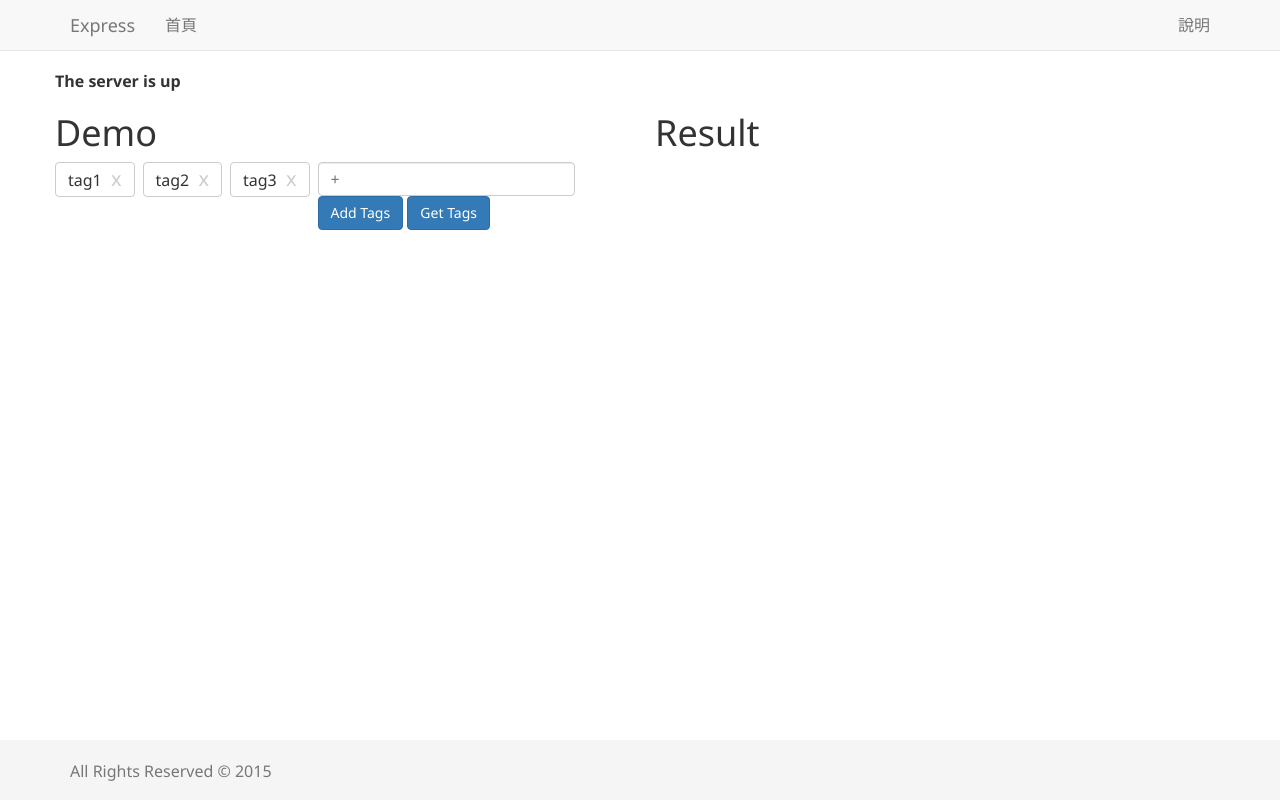
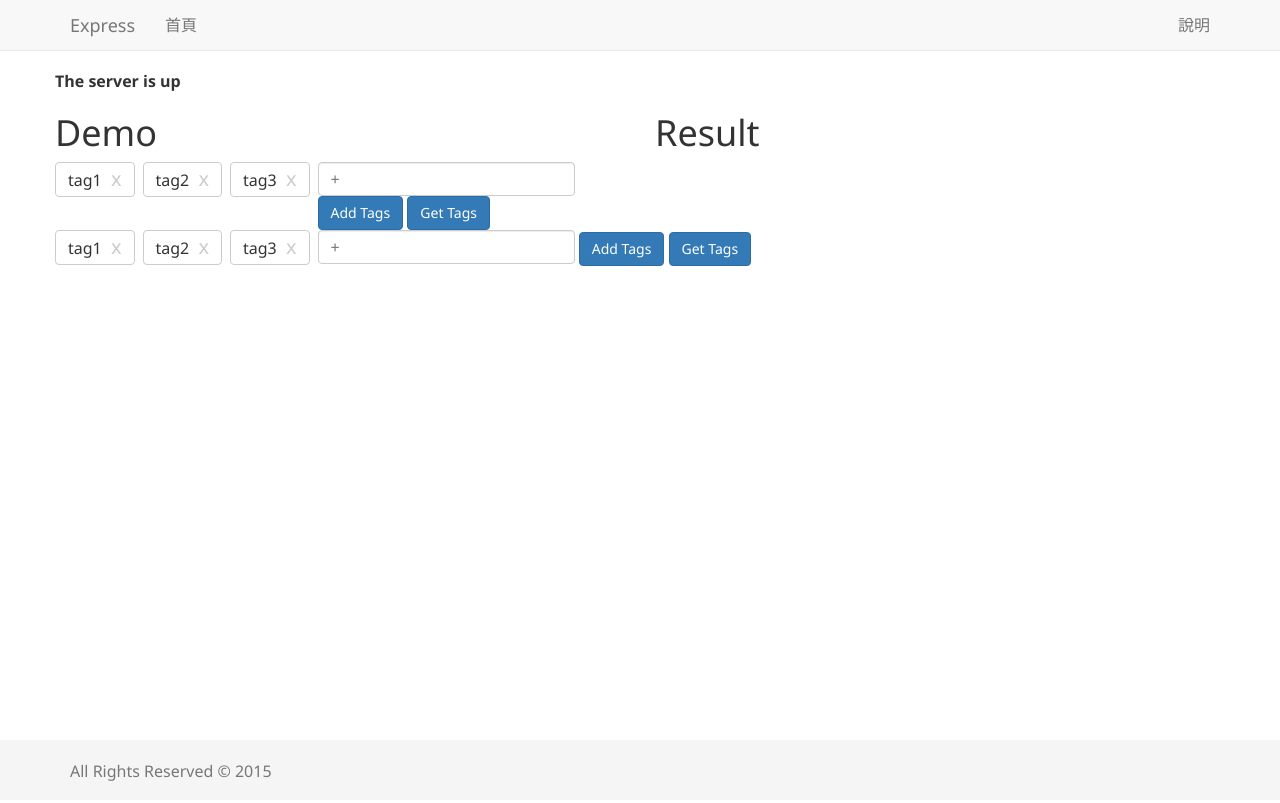
Before and after one commit to ffbli666/node_angular_directive_template, a website: page application/views/index.html in a window 1280 px wide. Drawn offline with nearby package versions, Linux system fonts and the light colour scheme; files that its build step writes are made by us from their sources.

Commit message:
新增使用 node render tag.html

```diff
--- a/application/views/index.html
+++ b/application/views/index.html
@@ -11,7 +11,7 @@
             <ul class='result'></ul>
         </div>
     </div>
-
+    {% include "templates/components/tag.html" %}
     <script type="text/ng-template" id="tag.html">
         <div id="tag-list" name="tag-list" class="tag-list" ng-controller="TagListCtrl">
             <ul>
--- /dev/null
+++ b/application/views/templates/components/tag.html
@@ -0,0 +1,15 @@
+<div id="tag-list" name="tag-list" class="tag-list" ng-controller="TagListCtrl">
+    <ul>
+        <li ng-repeat="tag in tags">
+            <div class="tag">
+                <span class="name">{{"{{tag.name}}"}}</span>
+                <span class="remove" ng-click="removeTag(tag)">x</span>
+            </div>
+        </li>
+    </ul>
+    <div>
+        <input type=text class="tag-input" placeholder="+" ng-keydown="input($event)" ng-model="tagText">
+        <button type="button" class="btn btn-primary" ng-click="addTag()">Add Tags</button>
+        <button type="button" class="btn btn-primary" ng-click="getTags()">Get Tags</button>
+    </div>
+</div>
```
